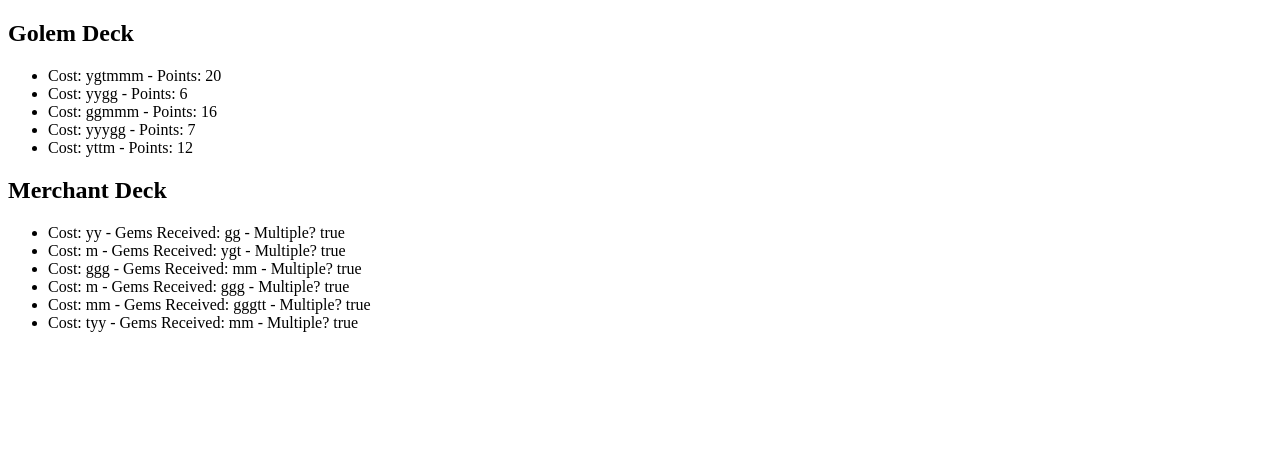
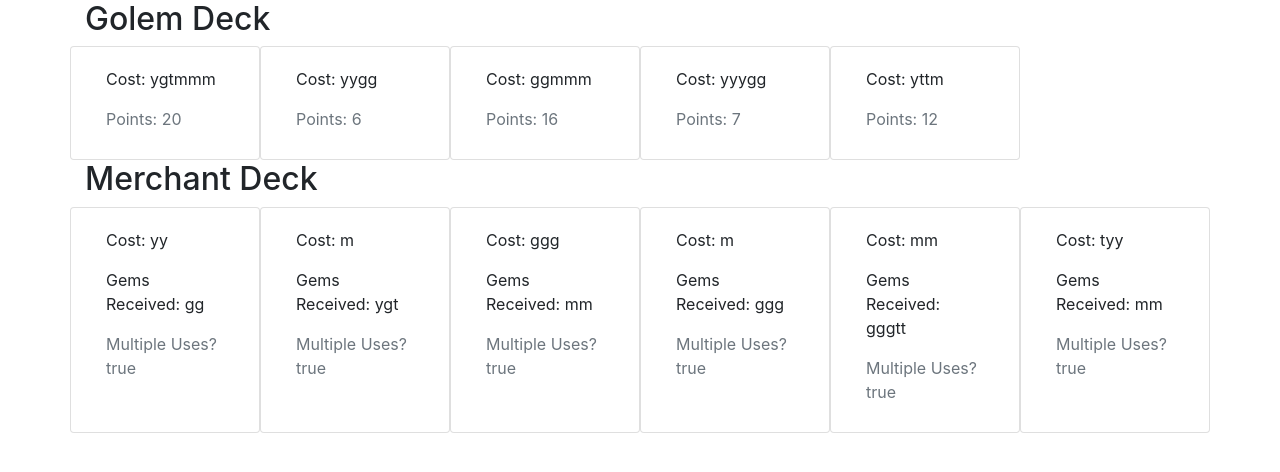
Before and after one commit to drew-sullivan/golem, an Angular app: page / in a window 1280 px wide. Shown: the top 472 px of the page. Built offline with nearby package versions, Linux system fonts and the light colour scheme.

Commit message:
Added bootstrap and working on cards

```diff
--- a/package.json
+++ b/package.json
@@ -12,7 +12,7 @@
   },
   "private": true,
   "dependencies": {
-    "@angular/animations": "^5.2.0",
+    "@angular/cdk": "^5.2.0",
     "@angular/common": "^5.2.0",
     "@angular/compiler": "^5.2.0",
     "@angular/core": "^5.2.0",
--- a/src/app/components/game/game.component.css
+++ b/src/app/components/game/game.component.css
@@ -0,0 +1,3 @@
+mat-card {
+  width: 10%;
+}
--- a/src/app/components/game/game.component.html
+++ b/src/app/components/game/game.component.html
@@ -1,13 +1,20 @@
 <h2>Golem Deck</h2>
-<ul>
-  <li *ngFor="let card of availableGolemCards">
-    <span>Cost: {{ card.gemsIn }} - Points: {{ card.pointsOut }}</span>
-  </li>
-</ul>
+<div class="row">
+  <div class="card col-md-2" *ngFor="let card of availableGolemCards">
+    <div class="card-body">
+      <p>Cost: {{ card.gemsIn }}</p>
+      <p class="mb-2 text-muted">Points: {{ card.pointsOut }}</p>
+    </div>
+  </div>
+</div>
 
 <h2>Merchant Deck</h2>
-<ul>
-  <li *ngFor="let card of availableMerchantCards">
-    <span>Cost: {{ card.gemsIn }} - Gems Received: {{ card.gemsOut }} - Multiple? {{ card.multiplesAllowed }}</span>
-  </li>
-</ul>
+<div class="row">
+  <div class="card col-md-2" *ngFor="let card of availableMerchantCards" (click)="purchaseCard(card, 'merchant')">
+    <div class="card-body">
+      <p>Cost: {{ card.gemsIn }}</p>
+      <p>Gems Received: {{ card.gemsOut }}</p>
+      <p class="mb-2 text-muted">Multiple Uses? {{ card.multiplesAllowed }}</p>
+    </div>
+  </div>
+</div>
--- a/src/app/components/game/game.component.ts
+++ b/src/app/components/game/game.component.ts
@@ -48,7 +48,7 @@ export class GameComponent implements OnInit {
 		return shuffledPlayers;
 	}
 
-	public buyMerchantCard(): void {
-
+	public purchaseCard(card, cardType): void {
+		console.log(card, cardType);
 	}
 }
--- a/src/index.html
+++ b/src/index.html
@@ -4,11 +4,17 @@
   <meta charset="utf-8">
   <title>Golem</title>
   <base href="/">
-
   <meta name="viewport" content="width=device-width, initial-scale=1">
   <link rel="icon" type="image/x-icon" href="favicon.ico">
+  <link rel="stylesheet" href="https://maxcdn.bootstrapcdn.com/bootstrap/4.0.0/css/bootstrap.min.css" integrity="sha384-Gn5384xqQ1aoWXA+058RXPxPg6fy4IWvTNh0E263XmFcJlSAwiGgFAW/dAiS6JXm" crossorigin="anonymous">
+  <link rel="stylesheet" href="https://use.fontawesome.com/releases/v5.0.13/css/all.css" integrity="sha384-DNOHZ68U8hZfKXOrtjWvjxusGo9WQnrNx2sqG0tfsghAvtVlRW3tvkXWZh58N9jp" crossorigin="anonymous">
 </head>
 <body>
-  <app-root></app-root>
+  <div class="container">
+    <app-root></app-root>
+  </div>
+  <script src="https://code.jquery.com/jquery-3.2.1.slim.min.js" integrity="sha384-KJ3o2DKtIkvYIK3UENzmM7KCkRr/rE9/Qpg6aAZGJwFDMVNA/GpGFF93hXpG5KkN" crossorigin="anonymous"></script>
+  <script src="https://cdnjs.cloudflare.com/ajax/libs/popper.js/1.12.9/umd/popper.min.js" integrity="sha384-ApNbgh9B+Y1QKtv3Rn7W3mgPxhU9K/ScQsAP7hUibX39j7fakFPskvXusvfa0b4Q" crossorigin="anonymous"></script>
+  <script src="https://maxcdn.bootstrapcdn.com/bootstrap/4.0.0/js/bootstrap.min.js" integrity="sha384-JZR6Spejh4U02d8jOt6vLEHfe/JQGiRRSQQxSfFWpi1MquVdAyjUar5+76PVCmYl" crossorigin="anonymous"></script>
 </body>
 </html>
```
Also changed, not shown: src/app/material.module.ts (deleted, +0 -77 lines), src/styles.css (line endings or trailing spaces), 1 other file (tests, documents, lock files or other folders).
